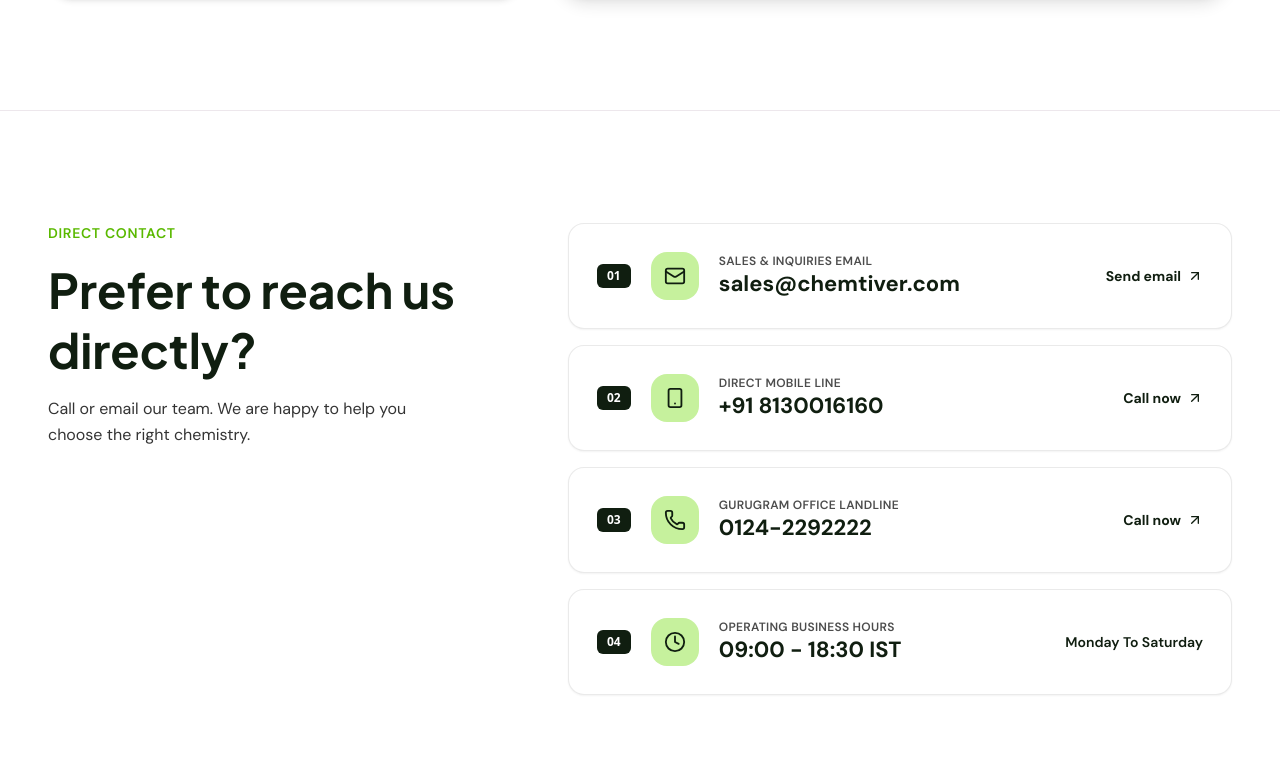
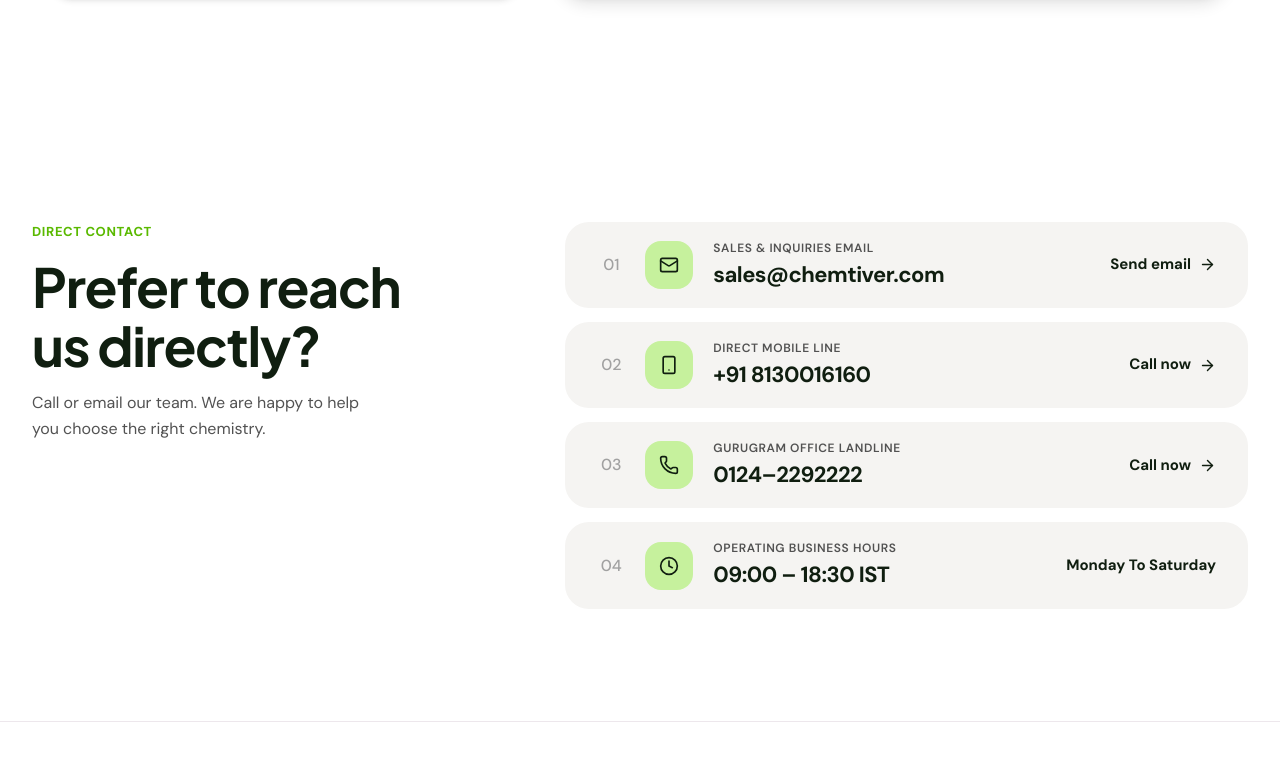
Before and after one commit to thoufeerma/Guardxo, a Next.js app: page /contact in a window 1280 px wide. Shown: the part 1085-1860 px from the top of the page. Built offline with nearby package versions, Linux system fonts and the light colour scheme.

Commit message:
fix(contact): align Direct Contact section cards and layout exactly with Figma

```diff
--- a/src/components/contact/DirectContactWays.tsx
+++ b/src/components/contact/DirectContactWays.tsx
@@ -1,10 +1,10 @@
 import React from "react";
-import { Mail, Smartphone, Phone, Clock, ArrowUpRight } from "lucide-react";
+import { Mail, Smartphone, Phone, Clock, ArrowRight } from "lucide-react";
 
 const CONTACT_WAYS = [
   {
     num: "01",
-    label: "Sales & Inquiries Email",
+    label: "SALES & INQUIRIES EMAIL",
     value: "sales@chemtiver.com",
     action: "Send email",
     href: "mailto:sales@chemtiver.com",
@@ -12,7 +12,7 @@
   },
   {
     num: "02",
-    label: "Direct Mobile Line",
+    label: "DIRECT MOBILE LINE",
     value: "+91 8130016160",
     action: "Call now",
     href: "tel:+918130016160",
@@ -20,16 +20,16 @@
   },
   {
     num: "03",
-    label: "Gurugram Office Landline",
-    value: "0124-2292222",
+    label: "GURUGRAM OFFICE LANDLINE",
+    value: "0124–2292222",
     action: "Call now",
     href: "tel:01242292222",
     icon: Phone,
   },
   {
     num: "04",
-    label: "Operating Business Hours",
-    value: "09:00 - 18:30 IST",
+    label: "OPERATING BUSINESS HOURS",
+    value: "09:00 – 18:30 IST",
     action: "Monday To Saturday",
     href: "#",
     icon: Clock,
@@ -38,43 +38,43 @@
 
 export default function DirectContactWays() {
   return (
-    <section className="w-full bg-white py-20 lg:py-28 border-t border-[#EDE7EC]">
-      <div className="max-w-[1520px] mx-auto px-6 lg:px-12">
+    <section id="direct-contact" className="w-full bg-white py-20 lg:py-28 scroll-mt-20">
+      <div className="max-w-[1360px] mx-auto px-6 lg:px-8">
         <div className="grid grid-cols-1 lg:grid-cols-12 gap-12 lg:gap-16 items-start">
           {/* Left Column Narrative */}
           <div className="lg:col-span-5 flex flex-col gap-4">
-            <span className="text-[14px] font-semibold tracking-wider uppercase text-[#5AB900]">
+            <span className="text-[13px] font-bold tracking-wider uppercase text-[#5AB900]">
               DIRECT CONTACT
             </span>
-            <h2 className="text-3xl sm:text-4xl lg:text-[48px] font-bold text-[#101E10] leading-tight">
-              Prefer to reach us directly?
+            <h2 className="text-4xl sm:text-5xl lg:text-[54px] font-bold text-[#101E10] leading-[1.08] tracking-tight">
+              Prefer to reach<br />us directly?
             </h2>
-            <p className="text-base text-black/80 font-normal leading-relaxed max-w-sm">
-              Call or email our team. We are happy to help you choose the right chemistry.
+            <p className="text-sm sm:text-base text-neutral-600 font-normal leading-relaxed max-w-sm">
+              Call or email our team. We are happy to help<br className="hidden sm:inline" /> you choose the right chemistry.
             </p>
           </div>
 
-          {/* Right Column: 4 Stacked Rows */}
-          <div className="lg:col-span-7 flex flex-col gap-4">
+          {/* Right Column: 4 Stacked Rows matching Figma */}
+          <div className="lg:col-span-7 flex flex-col gap-3.5">
             {CONTACT_WAYS.map((way) => {
               const Icon = way.icon;
               return (
                 <div
                   key={way.num}
-                  className="bg-white rounded-2xl p-6 sm:p-7 flex flex-col sm:flex-row sm:items-center justify-between gap-4 border border-neutral-200/80 shadow-xs hover:shadow-sm transition-shadow"
+                  className="bg-[#F5F4F2] rounded-[24px] py-4.5 px-6 sm:px-8 flex flex-col sm:flex-row sm:items-center justify-between gap-4 border-0 shadow-none hover:shadow-md transition-all duration-200"
                 >
                   <div className="flex items-center gap-4 sm:gap-5">
-                    <span className="inline-flex items-center justify-center px-2.5 py-1 rounded-md bg-[#101E10] text-white text-xs font-semibold font-sans flex-none">
+                    <span className="text-sm sm:text-base font-medium text-neutral-400 flex-none w-6 sm:w-7 text-center">
                       {way.num}
                     </span>
-                    <div className="w-12 h-12 rounded-2xl bg-[#C6F19D] flex items-center justify-center text-[#101E10] flex-none">
-                      <Icon size={22} />
+                    <div className="w-12 h-12 rounded-[16px] bg-[#C6F19D] flex items-center justify-center text-[#101E10] flex-none">
+                      <Icon size={20} strokeWidth={2} />
                     </div>
                     <div className="flex flex-col">
-                      <span className="text-xs font-semibold text-black/70 uppercase tracking-wide">
+                      <span className="text-[11px] sm:text-xs font-semibold text-neutral-600 uppercase tracking-wider mb-1">
                         {way.label}
                       </span>
-                      <span className="text-lg sm:text-[22px] font-bold text-[#101E10] leading-snug">
+                      <span className="text-lg sm:text-[22px] font-bold text-[#101E10] leading-snug tracking-tight">
                         {way.value}
                       </span>
                     </div>
@@ -83,16 +83,16 @@
                   {way.href !== "#" ? (
                     <a
                       href={way.href}
-                      className="inline-flex items-center gap-1.5 text-sm font-bold text-[#101E10] hover:text-[#5AB900] group w-fit"
+                      className="inline-flex items-center gap-2 text-sm sm:text-[15px] font-bold text-[#101E10] hover:text-[#5AB900] group w-fit transition-colors flex-none"
                     >
-                      {way.action}
-                      <ArrowUpRight
-                        size={16}
-                        className="transition-transform group-hover:translate-x-0.5 group-hover:-translate-y-0.5"
+                      <span>{way.action}</span>
+                      <ArrowRight
+                        size={17}
+                        className="transition-transform duration-200 group-hover:translate-x-1"
                       />
                     </a>
                   ) : (
-                    <span className="text-sm font-semibold text-[#101E10] w-fit">
+                    <span className="text-sm sm:text-[15px] font-bold text-[#101E10] w-fit flex-none">
                       {way.action}
                     </span>
                   )}
```
